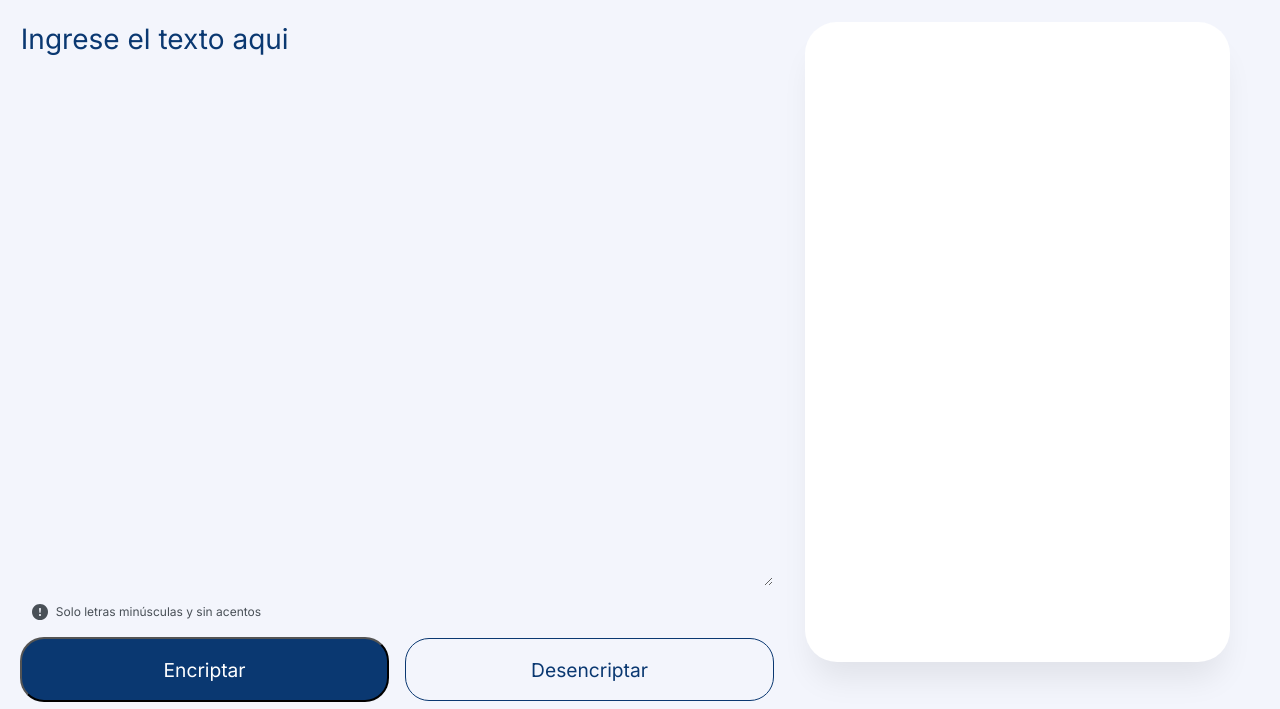
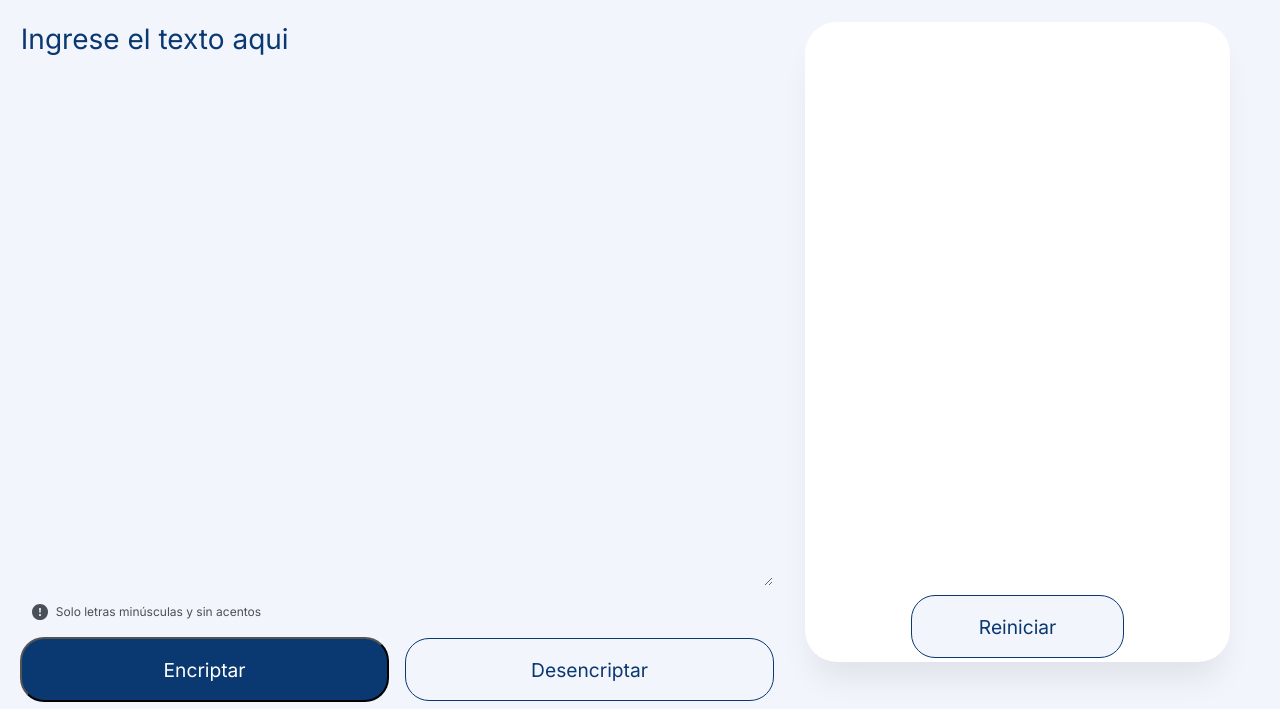
Before and after one commit to cuauh-cabrera/text-encryptor, a website: page index.html in a window 1280 px wide. Both pictures are taken after a click on the button "Encriptar". Shown: the part 86-795 px from the top of the page. Drawn offline with Linux system fonts and the light colour scheme.

Commit message:
Add reset button

```diff
--- a/app.js
+++ b/app.js
@@ -6,7 +6,7 @@ const textContainer = document.querySelector('#output-container');
 const outputHeader = document.querySelector('#output-header');
 const outputText = document.querySelector('#output-text');
 const outputBkg = document.querySelector('#output-bkg');
-
+const outputActions = document.querySelector('#output-action');
 //////////////* Encrypt Text *///////////////////
 
 // Encryption keys
@@ -17,7 +17,6 @@ const encryptKeys = {
     'o': 'ober',
     'u': 'ufat'
 };
-
 // Encryption RegEx
 const encryptExp = /[aeiou]/gi;
 
@@ -36,6 +35,15 @@ btnEncrypt.addEventListener('click', () => {
     encrypted.classList.toggle('output-encrypted');
     encrypted.textContent = `${encryptedText}`;
     textContainer.appendChild(encrypted);
+    // Add reset text button
+    const resetBtn = document.createElement('button');
+    resetBtn.setAttribute('id', 'reset-btn');
+    resetBtn.classList.toggle('submit-action__white');
+    resetBtn.textContent = 'Reiniciar';
+    outputActions.appendChild(resetBtn);
+    resetBtn.addEventListener('click', () => {
+        location.reload();
+    })
 });
 
 /////////////* Decrypt Text*/////////////////////
@@ -48,7 +56,6 @@ const decryptKeys = {
     'ober': 'o',
     'ufat': 'u'
 };
-
 // Decryption RegEx
 const decryptExp = /(ai|enter|imes|ober|ufat)/gi;
 
@@ -67,4 +74,13 @@ btnDecrypt.addEventListener('click', () => {
     decrypted.classList.toggle('output-encrypted');
     decrypted.textContent = `${decryptedText}`;
     textContainer.appendChild(decrypted);
+    // Add reset text button
+    const resetBtn = document.createElement('button');
+    resetBtn.setAttribute('id', 'reset-btn');
+    resetBtn.classList.toggle('submit-action__white');
+    resetBtn.textContent = 'Reiniciar';
+    outputActions.appendChild(resetBtn);
+    resetBtn.addEventListener('click', () => {
+        location.reload();
+    })
 });
--- a/index.html
+++ b/index.html
@@ -36,8 +36,8 @@
                     </p>
                 </div>
                 <div class="submit-action">
-                    <button class="submit-action__encrypt" type="submit" id="encrypt">Encriptar</button>
-                    <button class="submit-action__decrypt" type="submit" id="decrypt">Desencriptar</button>
+                    <button class="submit-action__dark" type="submit" id="encrypt">Encriptar</button>
+                    <button class="submit-action__white" type="submit" id="decrypt">Desencriptar</button>
                 </div>
             </div>
         </section>
@@ -53,10 +53,9 @@
                 <p class="output-container__text" id="output-text">
                     Ingresa el texto que desees encriptar o desencriptar.
                 </p>
+                <div class="output-container__action" id="output-action">
 
-            </div>
-            <div class="submit-copy">
-
+                </div>
             </div>
         </section>
     </main>
--- a/styles.css
+++ b/styles.css
@@ -119,7 +119,7 @@ footer > p {
   gap: 1rem;
 }
 
-.submit-action__encrypt {
+.submit-action__dark {
   cursor: pointer;
   width: 95%;
   border-radius: 24px;
@@ -130,11 +130,11 @@ footer > p {
   padding: 1.15rem;
 }
 
-.submit-action__encrypt:hover {
+.submit-action__dark:hover {
   background-color: #072b61;
 }
 
-.submit-action__decrypt {
+.submit-action__white {
   cursor: pointer;
   width: 95%;
   border: solid 1px #0a3871;
@@ -146,7 +146,7 @@ footer > p {
   padding: 1.15rem;
 }
 
-.submit-action__decrypt:hover {
+.submit-action__white:hover {
   background-color: #eff1fa;
 }
 
@@ -164,12 +164,13 @@ footer > p {
   border-radius: 32px;
   box-shadow: 0 24px 32px -8px rgba(0, 0, 0, 0.08);
   width: 95%;
-  height: 90%;
+  height: fit-content;
   background-color: #fff;
   display: flex;
   flex-direction: column;
   justify-content: flex-start;
   align-items: center;
+  padding-bottom: 0.25rem;
 }
 
 .output-container__header {
@@ -203,6 +204,20 @@ footer > p {
   font-weight: 400;
   color: #495057;
   line-height: 36px;
+}
+
+.output-container__action {
+  width: 100%;
+  height: fit-content;
+  order: 5;
+  bottom: 0;
+  display: flex;
+  flex-direction: row;
+  justify-content: space-around;
+}
+
+.output-container__action > button:first-of-type {
+  width: 50%;
 }
 
 /* Hide output warning message on click event */
@@ -244,10 +259,6 @@ footer > p > a:visited {
     width: 95%;
     flex-direction: row;
   }
-
-  .output-container {
-    height: 20vh;
-  }
 }
 
 /* 1024px */
@@ -273,6 +284,7 @@ footer > p > a:visited {
 
   .output-container {
     height: 80vh;
+    position: relative;
   }
 
   .output-container__bkg {
@@ -284,6 +296,17 @@ footer > p > a:visited {
     background-position: center;
     background-size: contain;
   }
+
+  .output-container__action {
+    position: absolute;
+    bottom: 0;
+    padding-bottom: 0.25rem;
+  }
+
+  .output-container__action > button:first-of-type {
+    width: 50%;
+  }
+
 }
 
 /* 1440px */
```
